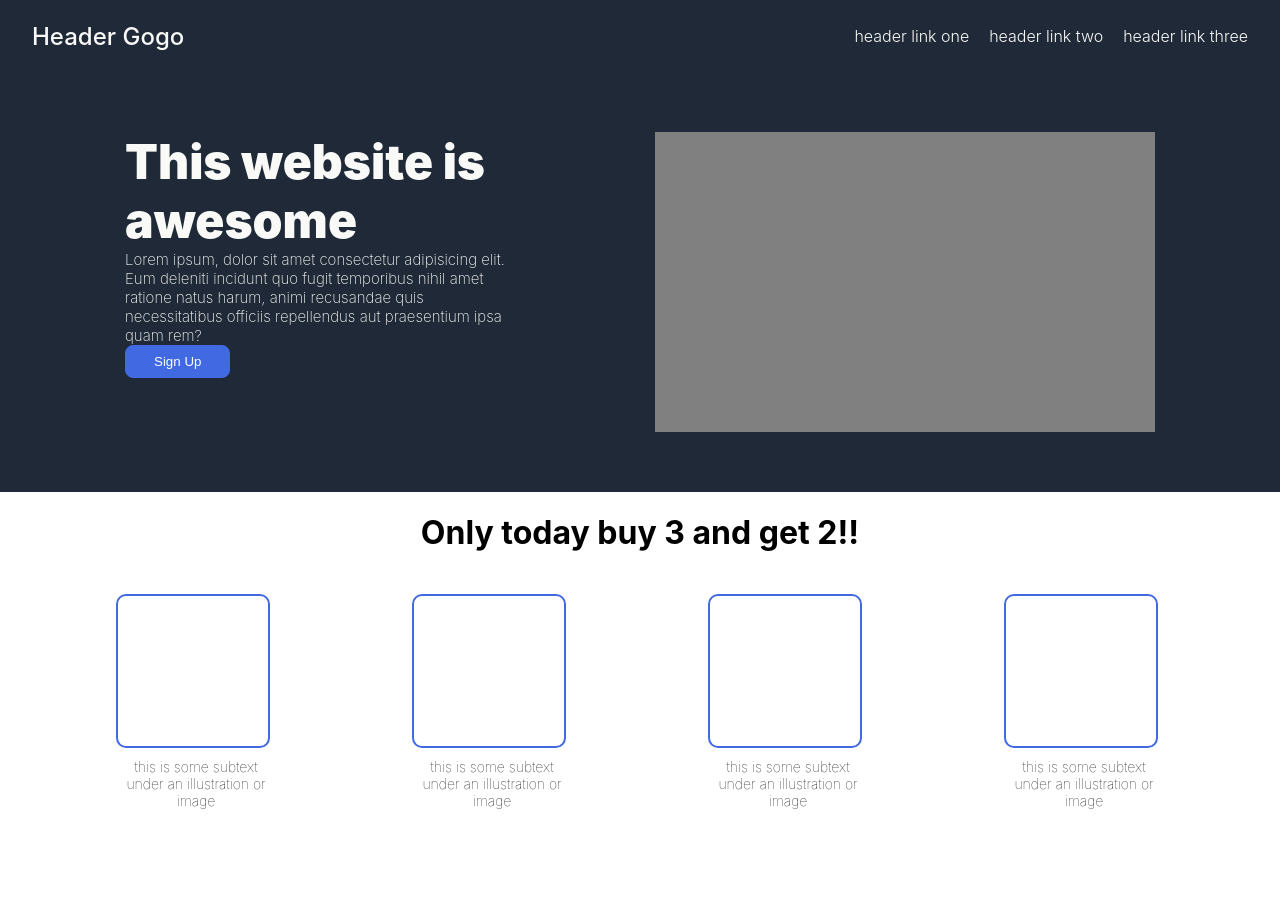
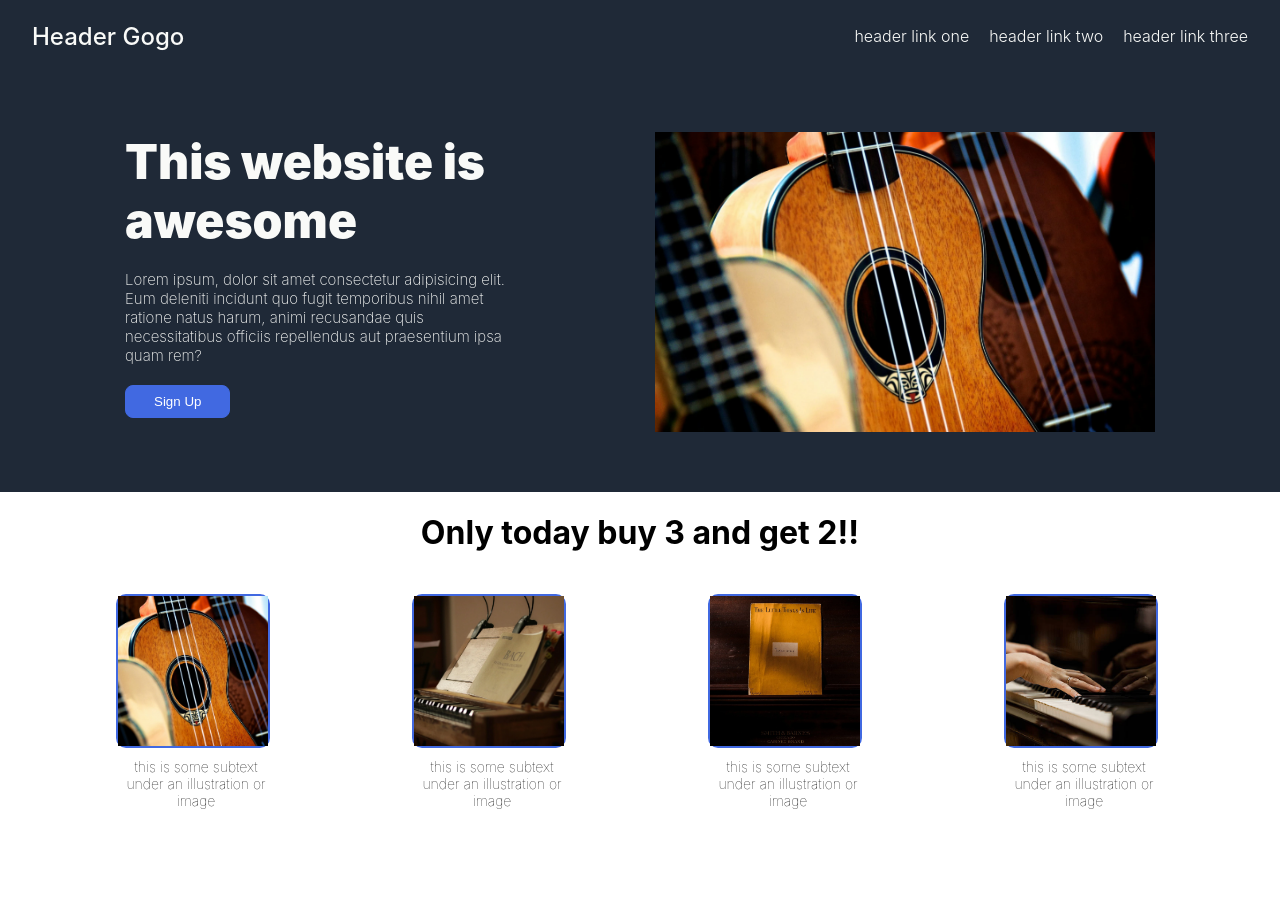
Before and after one commit to finnishboe/landing-page, a plain HTML site: page index.html in a window 1280 px wide. Shown: the top 897 px of the page. Drawn offline with Linux system fonts and the light colour scheme.

Commit message:
Add images and add last CSS changes
Adjust margins and paddings and apply the right CSS properties to the image containers

```diff
--- a/index.html
+++ b/index.html
@@ -24,7 +24,7 @@
         </div>
         <div class="hero-box">
             <div class="hero2">
-                <img class="image1" src="" />
+                <img class="image1" src="./images/pic3.webp" alt="Guitars" />
             </div>
         </div>
     </div>
@@ -33,25 +33,25 @@
     <div class="mid-container">
         <div class="item">
             <div class="mid-box">
-                <img src="" alt="empty" />
+                <img src="./images/pic3.webp" alt="empty" />
             </div>
             <div class="text">this is some subtext under an illustration or image</div>
         </div>
         <div class="item">
             <div class="mid-box">
-                <img src="" alt="empty" />
+                <img src="./images/pic1.jpeg" alt="empty" />
             </div>
             <div class="text">this is some subtext under an illustration or image</div>
         </div>
         <div class="item">
             <div class="mid-box">
-                <img src="" alt="empty" />
+                <img src="./images/pic2.webp" alt="empty" />
             </div>
             <div class="text">this is some subtext under an illustration or image</div>
         </div>
         <div class="item">
             <div class="mid-box">
-                <img src="" alt="empty" />
+                <img src="./images/pic4.jpeg" alt="empty" />
             </div>
             <div class="text">this is some subtext under an illustration or image</div>
         </div>
--- a/styles.css
+++ b/styles.css
@@ -51,12 +51,16 @@ body {
 .hero-box {
     flex: 0 0 400px;
 }
+.hero-box > p{
+    margin: 20px 0;
+}
 .hero2 {
     width: 500px;
     height: 300px;
     background-color: gray;
 
 }
+
 .image1{
     width: 100%;
     height: 100%;
@@ -69,6 +73,7 @@ button{
     background-color: royalblue;
     border: 1px solid royalblue;
     color: white;
+
 }
 
 /* Second container */
@@ -88,6 +93,11 @@ button{
 }
 img[src=""]{
     display: none;
+}
+img{
+    width: 100%;
+    height: 100%;
+    object-fit: cover;
 }
 .item {
     max-width: 160px;
```
